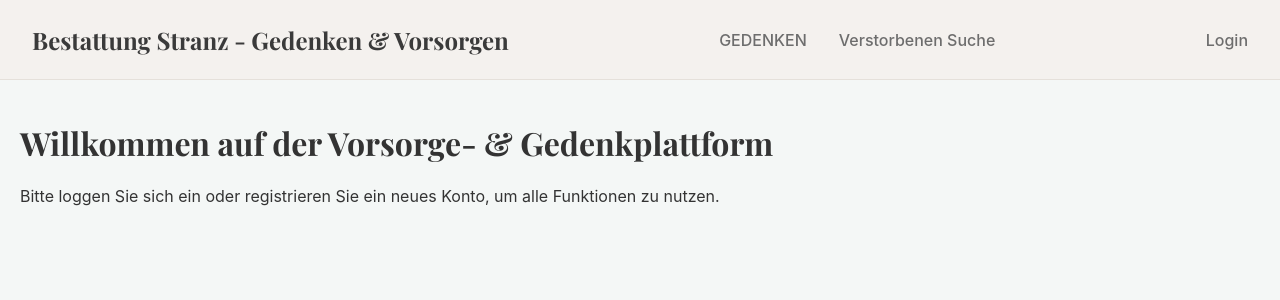
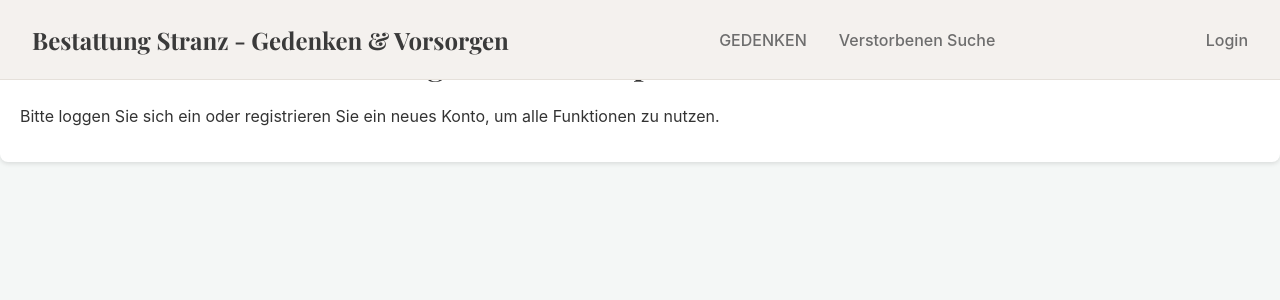
Before and after one commit to philipppollak855/gedenken, a React (Create React App) app in the folder frontend/: page / in a window 1280 px wide. Shown: the top 300 px of the page. Built offline with nearby package versions, Linux system fonts and the light colour scheme.

Commit message:
Update App.jsx

```diff
--- a/frontend/src/App.jsx
+++ b/frontend/src/App.jsx
@@ -1,8 +1,8 @@
 // frontend/src/App.jsx
-// AKTUALISIERT: Route für "Meine Beiträge" hinzugefügt und aktiviert.
+// AKTUALISIERT: Globaler Wrapper für korrekten Abstand zur fixen Navigation.
 
 import React from 'react';
-import { BrowserRouter as Router, Routes, Route, Outlet } from 'react-router-dom';
+import { BrowserRouter as Router, Routes, Route } from 'react-router-dom';
 import { AuthProvider } from './context/AuthContext';
 
 import HomePage from './modules/HomePage';
@@ -16,20 +16,13 @@
 import MemorialListingPage from './modules/gedenken/MemorialListingPage';
 import MyContributions from './modules/user/MyContributions';
 
-// Layout-Komponente für Seiten mit Standard-Padding und Hintergrund
-const MainLayout = () => (
-  <main style={{ paddingTop: '100px', backgroundColor: 'transparent', boxShadow: 'none'}}>
-    <Outlet />
-  </main>
-);
-
 function App() {
   return (
     <Router>
       <AuthProvider>
         <Header />
+        <main className="content-wrapper">
           <Routes>
-          <Route element={<MainLayout />}>
             <Route path="/" element={<HomePage />} exact />
             <Route path="/login" element={<LoginPage />} />
             <Route path="/register" element={<RegistrationPage />} />
@@ -41,8 +34,6 @@
               path="/meine-beitraege"
               element={<PrivateRoute><MyContributions /></PrivateRoute>}
             />
-          </Route>
-
             <Route path="/gedenken" element={<MemorialListingPage />} />
             <Route path="/gedenken/:slug" element={<MemorialPage />} />
             <Route
@@ -50,6 +41,7 @@
               element={<PrivateRoute><MemorialPageAdmin /></PrivateRoute>}
             />
           </Routes>
+        </main>
       </AuthProvider>
     </Router>
   );
```
Lines whose indentation alone changed are shown as unchanged.
